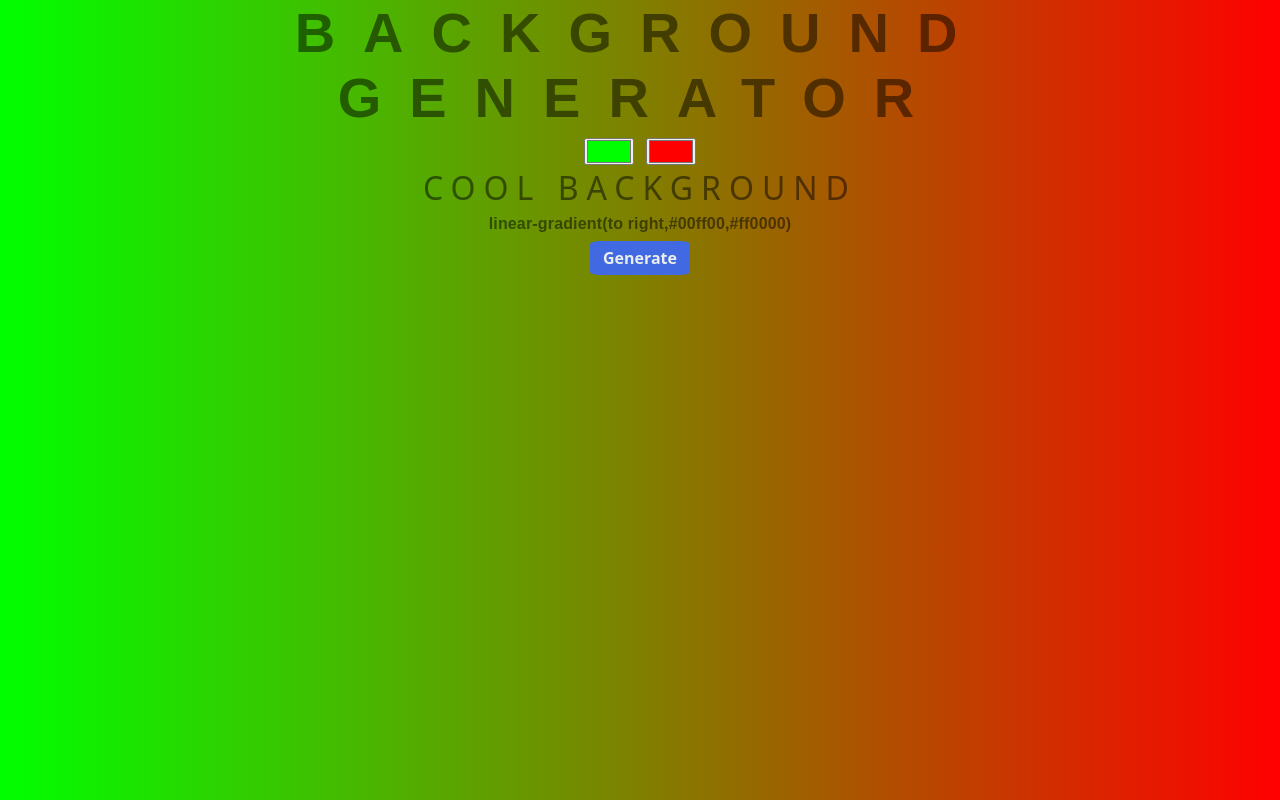
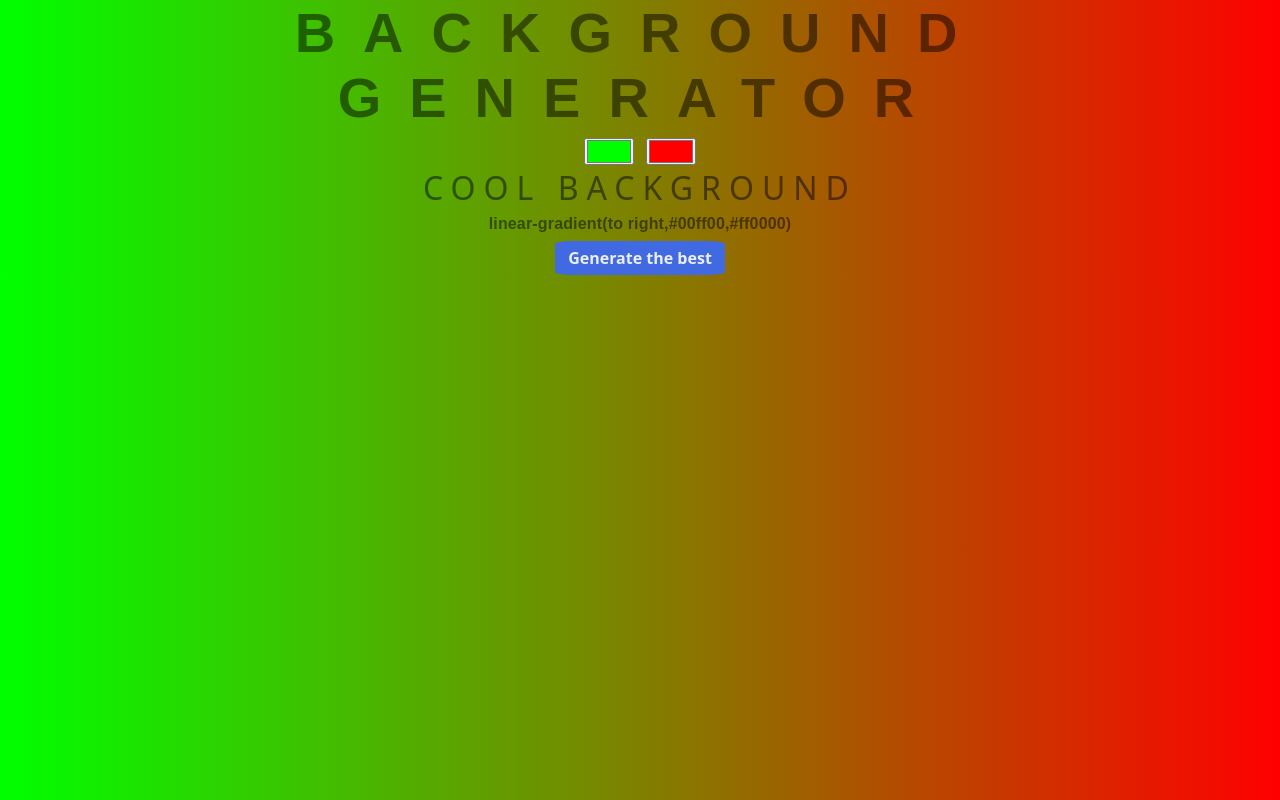
Before and after one commit to Sameerthe-Big-O/Background-Generator, a plain HTML site: page index.html in a window 1280 px wide. Drawn offline with nearby package versions, Linux system fonts and the light colour scheme.

```diff
--- a/index.html
+++ b/index.html
@@ -12,7 +12,7 @@
 	<input  class="color2" type="color" name="color2" value="#ff0000">
 	<h2>Cool Background</h2>
 	<h3></h3>
-	<button class="class">Generate</button>
+	<button class="class">Generate the best</button>
 	 <!-- <button class="direction"><input type="text" placeholder="to right"></button> -->
 	 <!-- <div class="dropdown class">
 		<button class="btn dropdown-toggle" type="button" id="dropdownMenuButton1" data-bs-toggle="dropdown" aria-expanded="false">
```
